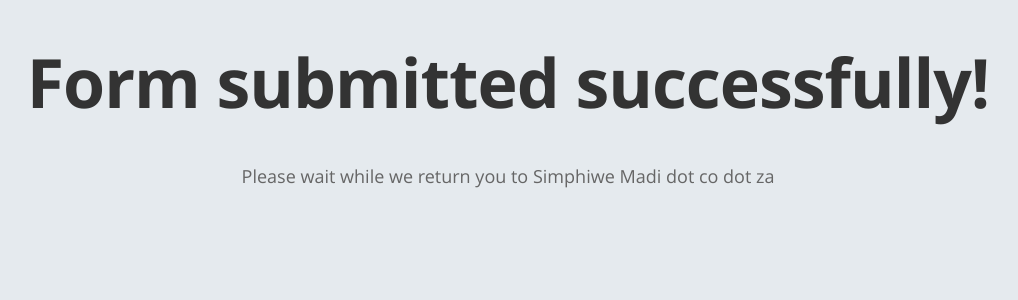
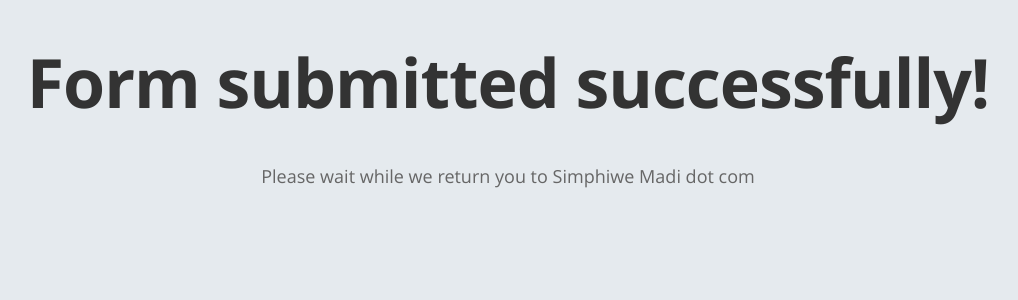
Before and after one commit to mrbrogrammer/portfolio, a Jekyll site: the page built from form-success.html, in a window 1280 px wide. Shown: the top 300 px of the page, without its empty margins (132-1150 px from the left). Built offline with Jekyll 4.4.1, drawn with Linux system fonts in a browser that asks for light colours; nearby versions of some CDN libraries.

Commit message:
Update site title from '.co.za' to '.com'

```diff
--- a/_data/settings.yml
+++ b/_data/settings.yml
@@ -1,7 +1,7 @@
 #-------------------------------
 # General Site Settings
 
-title: Simphiwe Madi dot co dot za
+title: Simphiwe Madi dot com
 description: Software Developer, Software tester, and a really good friend
 email: simphiwe@simphiwemadi.co.za
 # NOTE: The Logo and Background image are defined in the all.sass document
```
